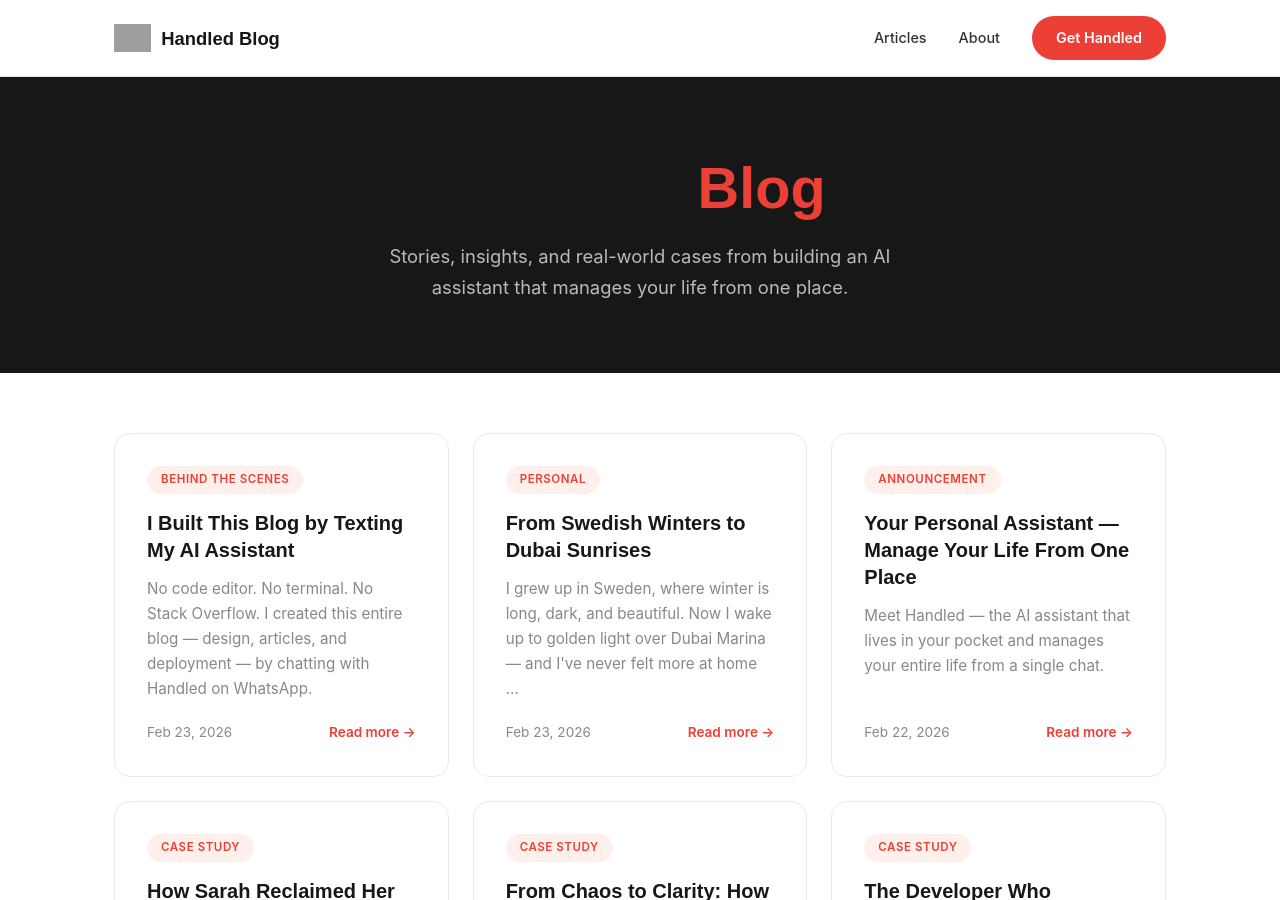
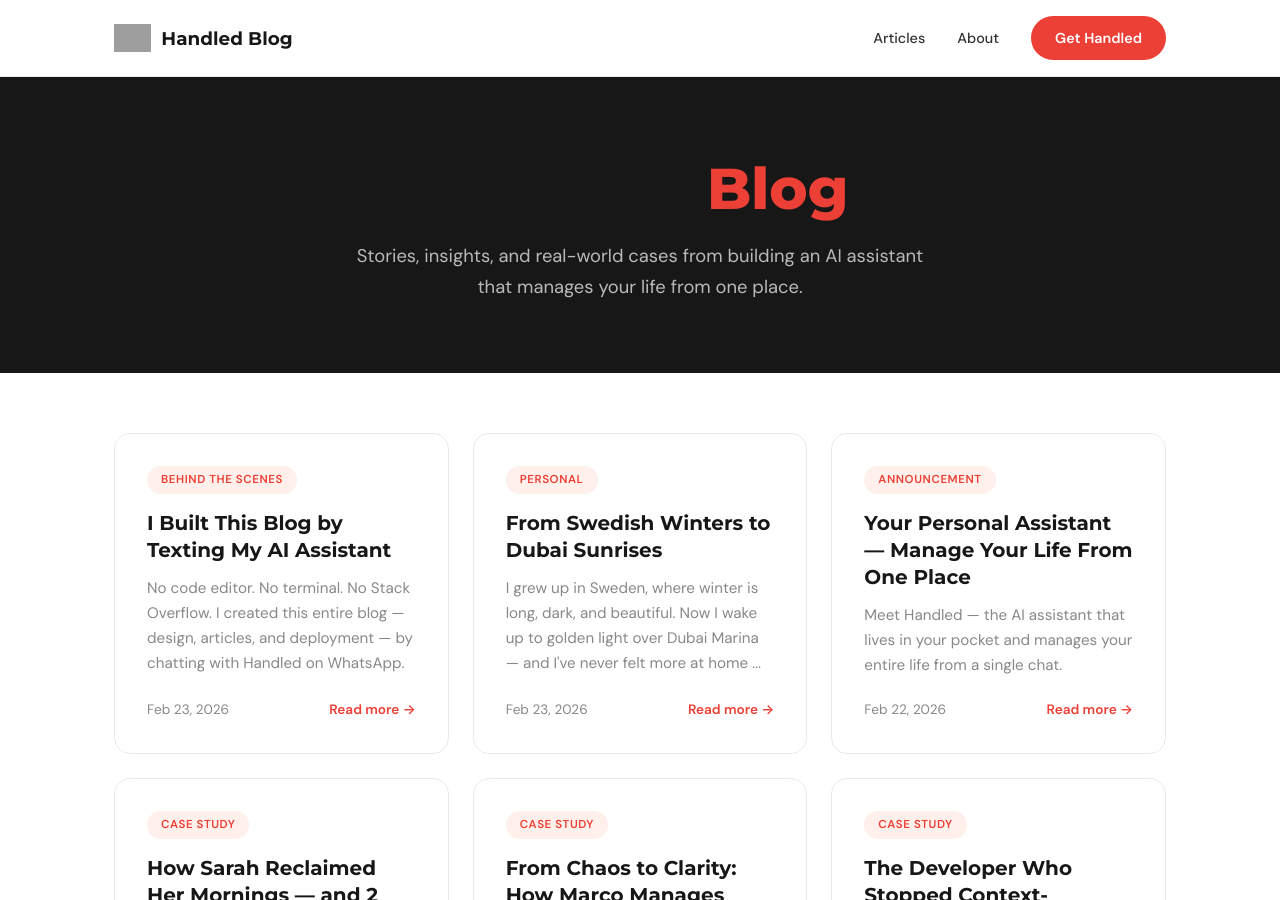
Before and after one commit to handled-sh/handled-sh.github.io, a Jekyll site: the page built from index.md, in a window 1280 px wide and 900 px high. Built offline with Jekyll 4.4.1, drawn with Linux system fonts in a browser that asks for light colours; grey boxes are pictures that could not be loaded.

Commit message:
Redesign: update fonts to DM Sans + Montserrat

```diff
--- a/_layouts/default.html
+++ b/_layouts/default.html
@@ -6,7 +6,7 @@
     <title>{{ page.title }} | {{ site.title }}</title>
     <meta name="description" content="{{ page.excerpt | default: site.description | strip_html | truncatewords: 50 }}">
     <link rel="preconnect" href="https://fonts.googleapis.com">
-    <link href="https://fonts.googleapis.com/css2?family=Exo:wght@400;500;600;700&family=Inter:wght@400;500;600&display=swap" rel="stylesheet">
+    <link href="https://fonts.googleapis.com/css2?family=DM+Sans:wght@400;500;600;700&family=Montserrat:wght@600;700;800;900&display=swap" rel="stylesheet">
     <link rel="stylesheet" href="{{ '/assets/css/style.css' | relative_url }}">
     <link rel="icon" href="https://handled.sh/logo.svg" type="image/svg+xml">
     {% feed_meta %}
@@ -35,7 +35,6 @@
         <div class="container">
             <div class="footer-content">
                 <p class="footer-brand">Handled Blog</p>
-                <p class="footer-tagline">Stories from building an AI assistant that actually gets things done.</p>
                 <div class="footer-links">
                     <a href="https://handled.sh">handled.sh</a>
                     <a href="https://github.com/handled-sh">GitHub</a>
```
